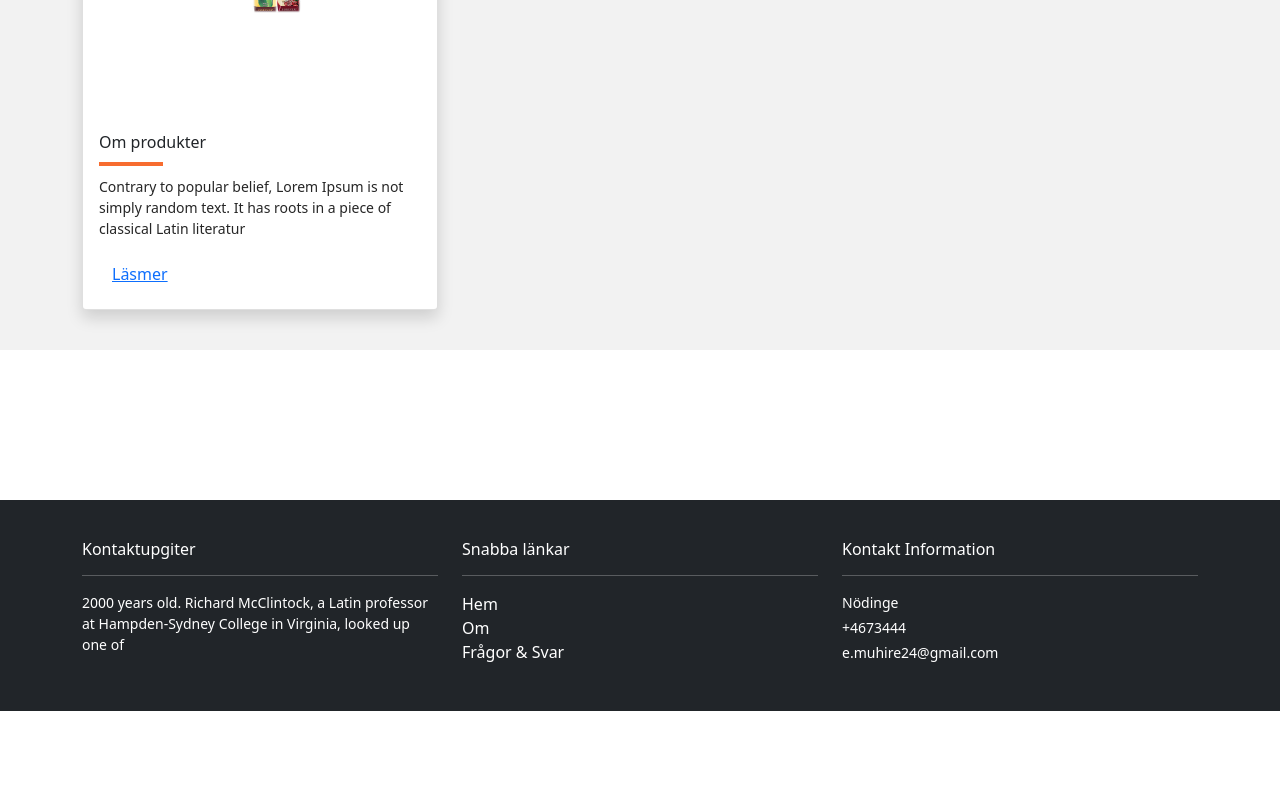
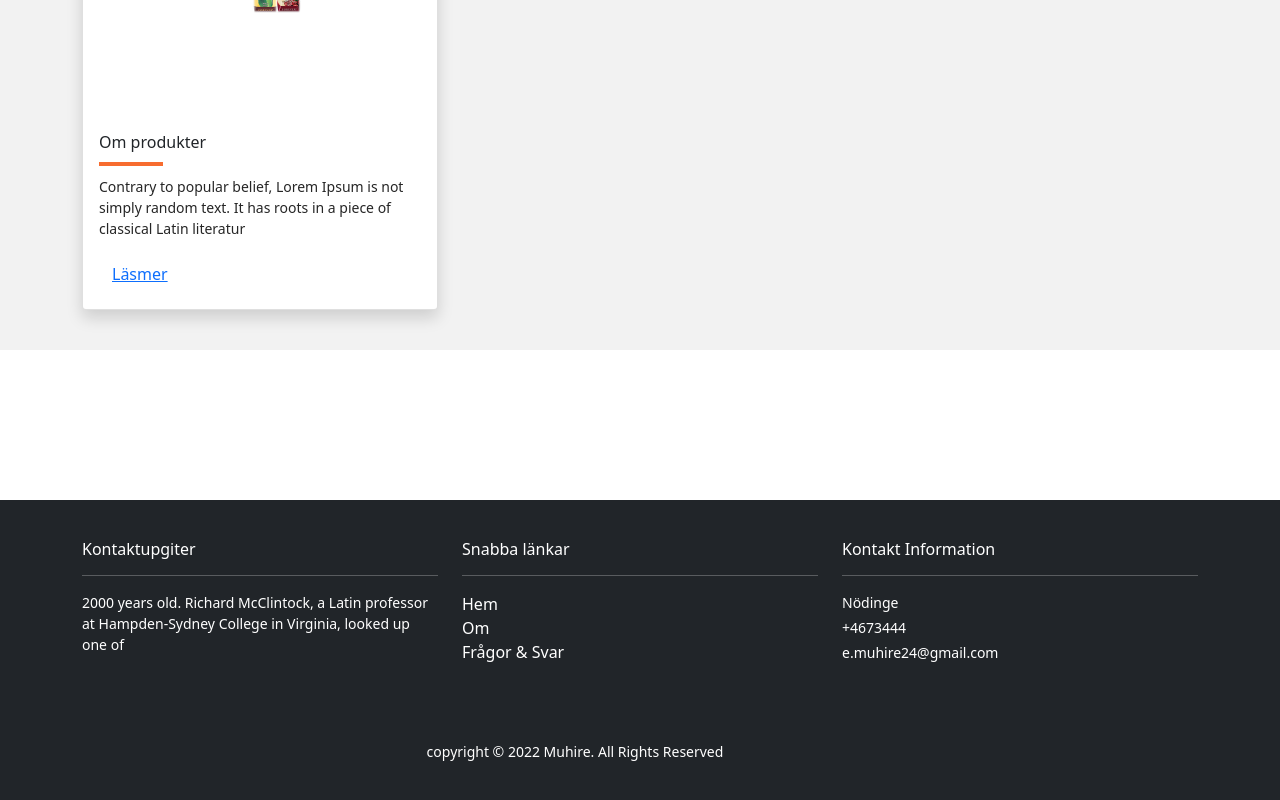
Before and after one commit to eric-muhire/johannas-website, a React (Create React App) app: page /#/ in a window 1280 px wide. Shown: the part 1593-2393 px from the top of the page. Before the commit the page ends 2304 px from the top, so only its background shows below. Built offline with nearby package versions, Linux system fonts and the light colour scheme.

Commit message:
feat:Add copyright to footer js. vistors can se all rightreserved message on the bottom of the page

```diff
--- a/src/App.css
+++ b/src/App.css
@@ -64,5 +64,14 @@ ul a {
   margin-right: auto;
   width: 30%;
 
+}
+.copyright{
+  position: relative;
+  text-align: center;
+
+  color: #fff;
+  padding: 70px;
+  margin-right: 130px;
+
 
 }
--- a/src/components/includes/Footer.js
+++ b/src/components/includes/Footer.js
@@ -37,8 +37,19 @@ function Footer(){
                 </div>
                 </div>
                 </div>
+                <div>
+                    <p class="copyright">copyright &copy; 2022 Muhire. All Rights Reserved<span id="curYr"></span>
 
+                    </p>
+                </div>
+                <script>
+                    var date = new Date();
+                    var year = date.getFullYear();
+                    document.getElementById('curYr').innerHTML = year;
+
+                    </script>
                 </section>
+
 
 
     );
```
